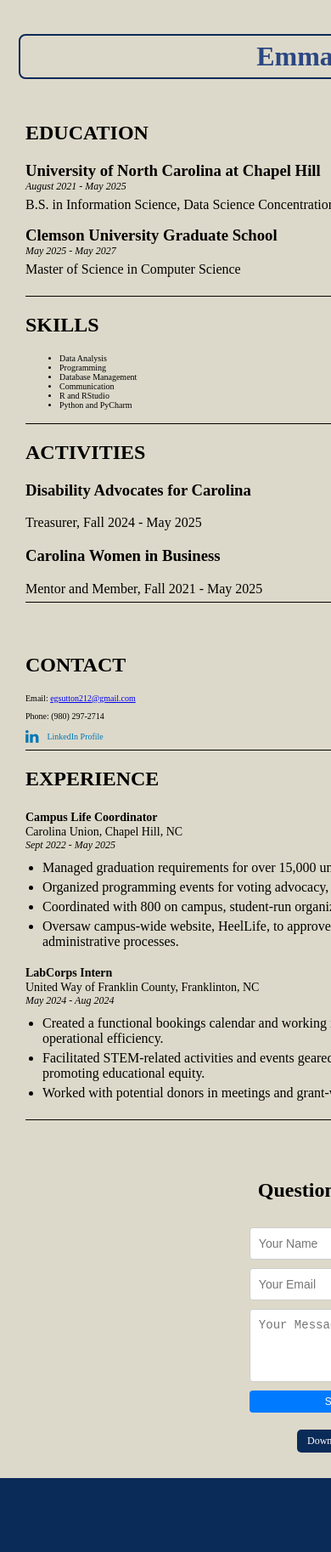
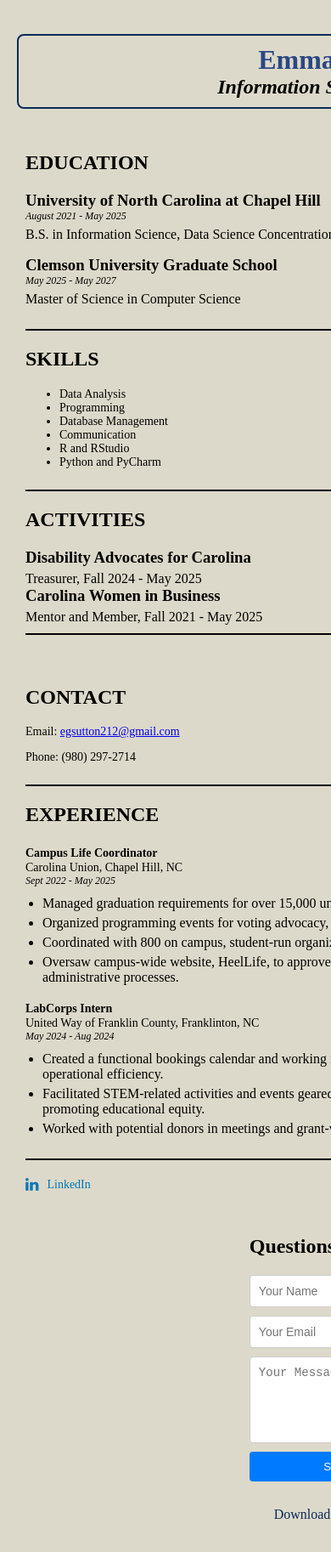
Before and after one commit to egsutton212/site, a plain HTML site: page index.html in a window 390 px wide. Shown: the top 1826 px of the page at 85% size. Before the commit the page ends 1739 px from the top, so only its background shows below. Drawn offline with Linux system fonts and the light colour scheme; a web font is replaced by a local one.

Commit message:
Update index.html

```diff
--- a/index.html
+++ b/index.html
@@ -7,7 +7,7 @@
             width: 21cm;
             height: auto;
             margin: 0 auto;
-            font-family: 'Times New Roman', Times, serif; /* Serif font */
+            font-family: 'Times New Roman', Times, serif;
         }
 
         page {
@@ -66,22 +66,18 @@
             margin-right: 10px;
         }
 
-        .educationItem, .experienceItem {
+        .educationItem, .experienceItem, .activitiesItem {
             display: flex;
             flex-direction: column;
             justify-content: space-between;
         }
 
-        .educationItem h3 {
+        .educationItem h3, .experienceItem h3, .activitiesItem h3 {
             margin: 0;
         }
 
-        .educationDetails, .experienceDetails {
+        .educationDetails, .experienceDetails, .activitiesItem span {
             margin-top: 5px;
-        }
-
-        .experienceItem h3 {
-            margin: 0;
         }
 
         .experienceItem strong {
@@ -168,15 +164,16 @@
         .downloadButton {
             display: inline-block;
             padding: 10px 20px;
-            background-color: rgb(10, 42, 88); /* Matches background color */
-            color: white;
+            background-color: rgb(221, 217, 202);
+            color: rgb(10, 42, 88);
             text-decoration: none;
             border-radius: 5px;
             text-align: center;
         }
 
         .downloadButton:hover {
-            background-color: rgb(10, 42, 88); /* Same color on hover */
+            background-color: rgb(221, 217, 202);
+            color: rgb(10, 42, 88);
         }
 
         .linkedin {
@@ -235,7 +232,7 @@
             margin: 10px;
         }
 
-        /* Responsive design */
+        /* Responsive design for mobile devices */
         @media (max-width: 768px) {
             .container {
                 flex-direction: column;
@@ -248,55 +245,17 @@
 
             .nameAndTitle {
                 width: calc(100% - 20px);
-                padding: 8px;
             }
 
-            .bottomLineSeparator {
-                border-bottom: 1px solid #000;
-                padding-bottom: 8px;
-            }
-
-            .smallText {
-                font-size: 12px;
-            }
-
-            .downloadButton, form button {
-                padding: 8px 16px;
-            }
-
-            .linkedin a {
-                font-size: 12px;
-            }
-        }
-
-        @media (max-width: 480px) {
-            .nameAndTitle {
-                width: calc(100% - 20px);
-                padding: 6px;
-            }
-
-            .bottomLineSeparator {
-                border-bottom: 1px solid #000;
-                padding-bottom: 6px;
-            }
-
-            .smallText {
-                font-size: 10px;
-            }
-
-            .downloadButton, form button {
-                padding: 6px 12px;
-                font-size: 12px;
-            }
-
-            .linkedin a {
-                font-size: 10px;
+            .downloadButton {
+                width: 100%;
+                text-align: center;
             }
         }
     </style>
     <link rel="preconnect" href="https://fonts.googleapis.com">
     <link rel="preconnect" href="https://fonts.gstatic.com" crossorigin>
-    <link href="https://fonts.googleapis.com/css2?family=Times+New+Roman&display=swap" rel="stylesheet">
+    <link href="https://fonts.googleapis.com/css2?family=Archivo+Narrow&family=Julius+Sans+One&family=Open+Sans&family=Source+Sans+Pro&display=swap" rel="stylesheet">
     <link href="https://maxcdn.bootstrapcdn.com/font-awesome/4.2.0/css/font-awesome.min.css" rel="stylesheet">
 </head>
 <body>
@@ -304,6 +263,7 @@
         <!-- Name and Title Section -->
         <div class="nameAndTitle">
             <h1>Emma Sutton</h1>
+            <h2>Information Science Student</h2>
         </div>
 
         <div class="container">
@@ -363,11 +323,6 @@
                             <p>Email: <a href="mailto:egsutton212@gmail.com">egsutton212@gmail.com</a></p>
                             <p>Phone: (980) 297-2714</p>
                         </div>
-                        <div class="linkedin">
-                            <a href="https://www.linkedin.com/in/emma-sutton-275a0722b/" target="_blank">
-                                <i class="fa fa-linkedin"></i> LinkedIn Profile
-                            </a>
-                        </div>
                     </div>
                 </div>
 
@@ -382,7 +337,7 @@
                             <ul>
                                 <li>Managed graduation requirements for over 15,000 undergraduate students, ensuring accurate record keeping.</li>
                                 <li>Organized programming events for voting advocacy, enhancing student engagement.</li>
-                                <li>Coordinated with 800 on campus, student-run organizations for constitution review and reregistration.</li>
+                                <li>Coordinated with 800 on campus, student-run organizations for constitution reregistration.</li>
                                 <li>Oversaw campus-wide website, HeelLife, to approve student forms and on campus events, streamlining administrative processes.</li>
                             </ul>
                         </div>
@@ -401,21 +356,27 @@
                         </div>
                     </div>
                 </div>
-            </div>
+
+                <!-- LinkedIn Section -->
+                <div class="linkedin">
+                    <a href="https://www.linkedin.com/in/emma-sutton-275a0722b/" target="_blank">
+                        <i class="fa fa-linkedin"></i> LinkedIn
+                    </a>
                 </div>
 
-        <!-- Contact Form Section -->
+                <!-- Contact Form -->
                 <div class="centeredWrapper">
+                    <form action="mailto:egsutton212@gmail.com" method="post" enctype="text/plain">
                         <h2>Questions for me?</h2>
-            <form action="YOUR_FORM_ACTION_URL" method="post">
                         <input type="text" name="name" placeholder="Your Name" required>
                         <input type="email" name="email" placeholder="Your Email" required>
-                <textarea name="message" rows="4" placeholder="Your Message" required></textarea>
+                        <textarea name="message" rows="5" placeholder="Your Message" required></textarea>
                         <button type="submit">Send</button>
                     </form>
 
-            <!-- Download Button -->
-            <a href="CV_Sutton.docx.pdf" class="downloadButton" download>Download CV</a>
+                    <a href="CV_Sutton.docx.pdf" class="downloadButton" download>Download My Resume</a>
+                </div>
+            </div>
         </div>
     </page>
 </body>
```
Lines whose indentation alone changed are shown as unchanged.
